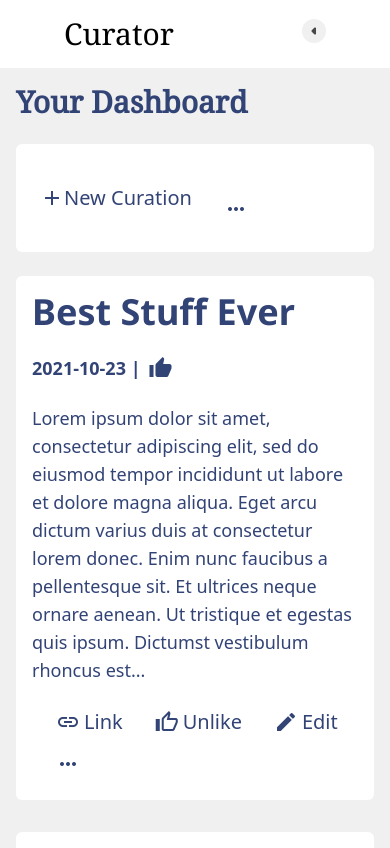
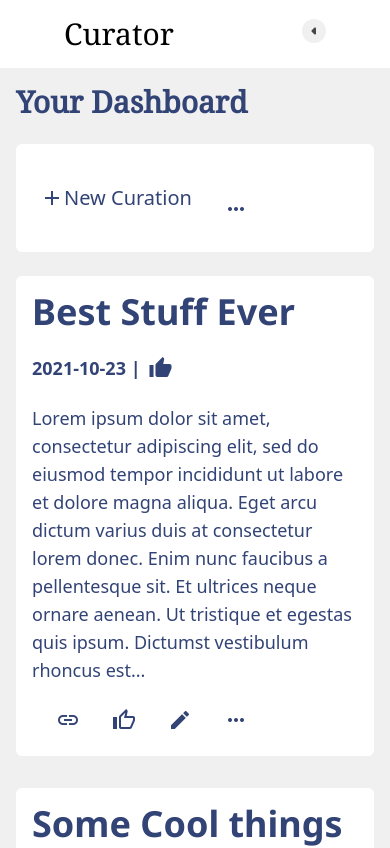
Before and after one commit to pranavraaghav/curator-frontend, a Next.js app: page /dashboard in a window 390 px wide. Shown: the top 848 px of the page. Built offline with nearby package versions, Linux system fonts and the light colour scheme.

Commit message:
style(curation): used classes for icons

```diff
--- a/components/CurationCard/CurationActionBar.jsx
+++ b/components/CurationCard/CurationActionBar.jsx
@@ -46,32 +46,32 @@ const CurationActionBar = ({
   const actions = [
     {
       id: 1,
-      iconClass: "material-icons text-3xl",
+      iconClass: "material-icons icon-size",
       icon: "link",
       label: "Link",
       handler: getCurrentURL(),
     },
     {
       id: 2,
-      iconClass: "material-icons text-3xl",
+      iconClass: "material-icons icon-size",
       icon: "bookmark",
       label: "Save",
     },
     {
       id: 3,
-      iconClass: "material-icons text-3xl",
+      iconClass: "material-icons icon-size",
       icon: "bookmark_border",
       label: "Unsave",
     },
     {
       id: 4,
-      iconClass: "material-icons text-3xl",
+      iconClass: "material-icons icon-size",
       icon: "edit",
       label: "Edit",
     },
     {
       id: 5,
-      iconClass: "material-icons text-3xl",
+      iconClass: "material-icons icon-size",
       icon: "thumb_up",
       label: " Like",
     },
@@ -109,8 +109,8 @@ const CurationActionBar = ({
         >
           <div onClick={handleLinkClick} className="ml-4 frc">
             <CurationActionBarButton>
-              <i className={"material-icons text-3xl"}>{"link"}</i>
-              <p className="text-xl">{"Link"}</p>
+              <i className={"material-icons icon-size"}>{"link"}</i>
+              <p className="icon-label-size">{"Link"}</p>
             </CurationActionBarButton>
           </div>
         </HtmlTooltip>
@@ -118,15 +118,17 @@ const CurationActionBar = ({
         {isLiked ? (
           <div onClick={toggleLike} className="frc">
             <CurationActionBarButton>
-              <i className={"material-icons text-3xl"}>{"thumb_up"}</i>
-              <p className="text-xl">{"Like"}</p>
+              <i className={"material-icons icon-size"}>{"thumb_up"}</i>
+              <p className="icon-label-size">{"Like"}</p>
             </CurationActionBarButton>
           </div>
         ) : (
           <div onClick={toggleLike} className="frc">
             <CurationActionBarButton>
-              <i className={"material-icons-outlined text-3xl"}>{"thumb_up"}</i>
-              <p className="text-xl">{"Unlike"}</p>
+              <i className={"material-icons-outlined icon-size"}>
+                {"thumb_up"}
+              </i>
+              <p className="icon-label-size">{"Unlike"}</p>
             </CurationActionBarButton>
           </div>
         )}
@@ -135,8 +137,8 @@ const CurationActionBar = ({
           <div className="frc">
             <button onClick={editHandler}>
               <CurationActionBarButton>
-                <i className={"material-icons text-3xl"}>{"edit"}</i>
-                <p className="text-xl">{"Edit"}</p>
+                <i className={"material-icons icon-size"}>{"edit"}</i>
+                <p className="icon-label-size">{"Edit"}</p>
               </CurationActionBarButton>
             </button>
           </div>
@@ -146,12 +148,12 @@ const CurationActionBar = ({
           <CurationActionBarButton key="more_horiz">
             <i
               className={
-                "material-icons text-3xl flex justify-center items-center"
+                "material-icons icon-size flex justify-center items-center"
               }
             >
               {"more_horiz"}
             </i>
-            <p className="text-xl"></p>
+            <p className="icon-label-size"></p>
             <div className="relative">
               {dropdownOpen && (
                 <>
--- a/styles/globals.css
+++ b/styles/globals.css
@@ -43,4 +43,12 @@
   .secondary-hover {
     @apply transition-all duration-300 bg-hover hover:bg-block;
   }
+
+  .icon-size {
+    @apply text-2xl lg:text-3xl;
+  }
+
+  .icon-label-size {
+    @apply hidden text-xl lg:block;
+  }
 }
```
